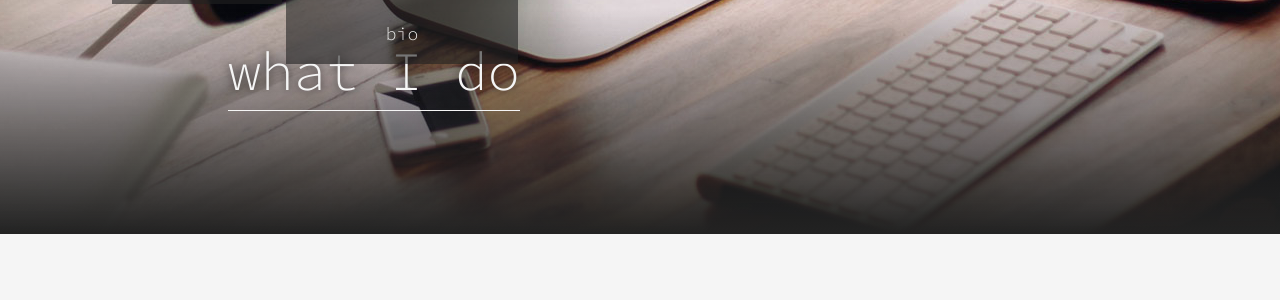
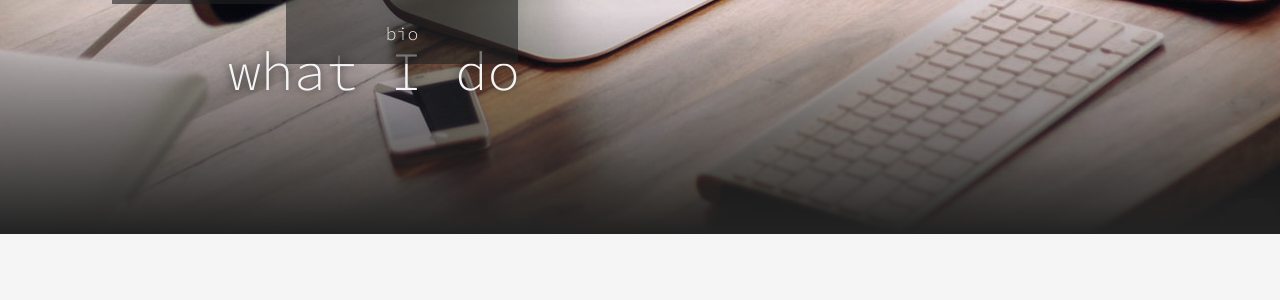
Before and after one commit to cjbarnes/cjbarnes.github.io, a Jekyll site: the page built from _pages/whatido.md, in a window 1280 px wide. Shown: the part 266-566 px from the top of the page. Built offline with Jekyll 4.4.1, drawn with Linux system fonts in a browser that asks for light colours.

Commit message:
Stopped index-page titles linking to themselves

```diff
--- a/_layouts/index.html
+++ b/_layouts/index.html
@@ -14,7 +14,7 @@
         {% include illustration.html image=page.illustration %}
       {% endif %}
 
-      {% include title.html title=page.title url=page.url %}
+      {% include title.html title=page.title %}
 
     </header>
 
```
